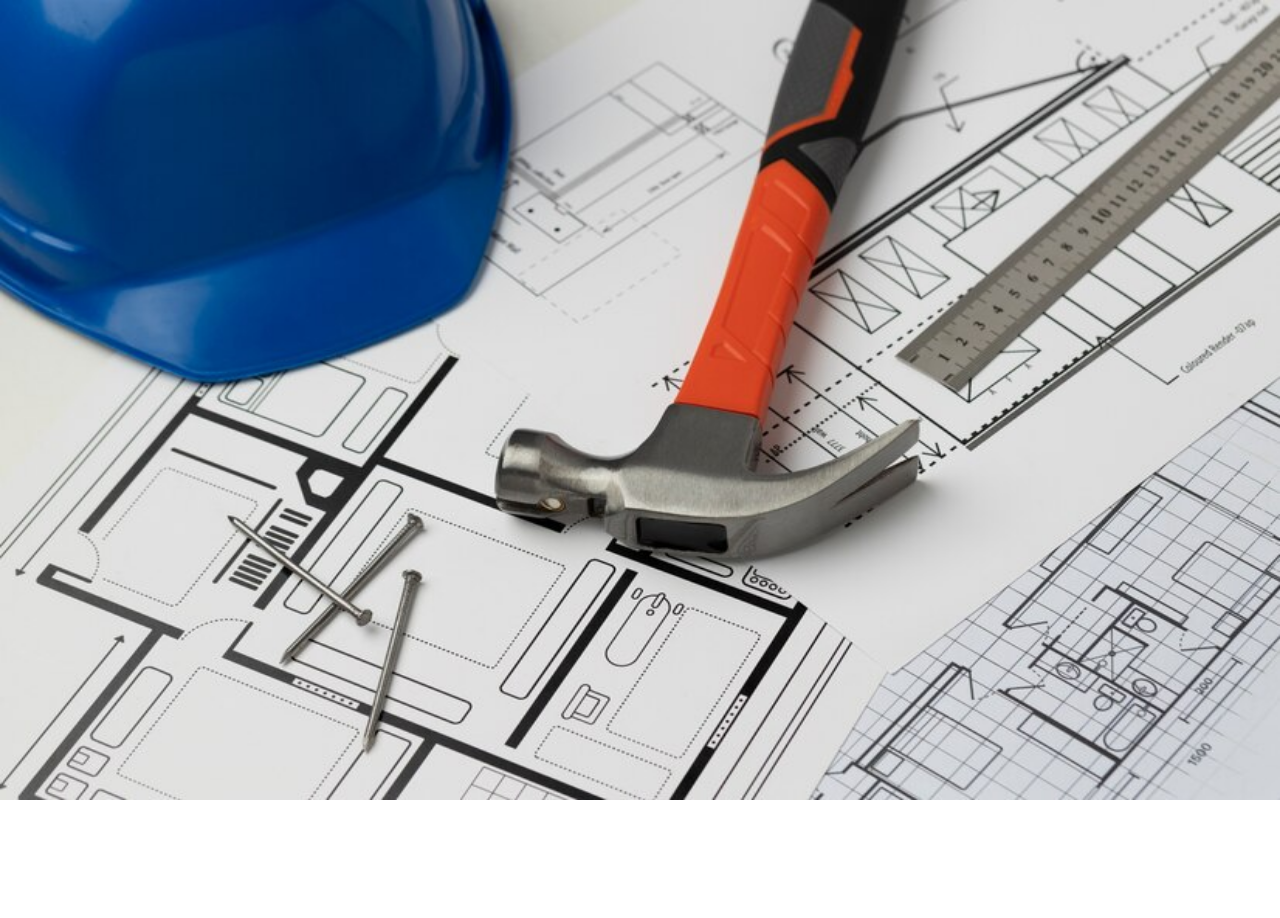
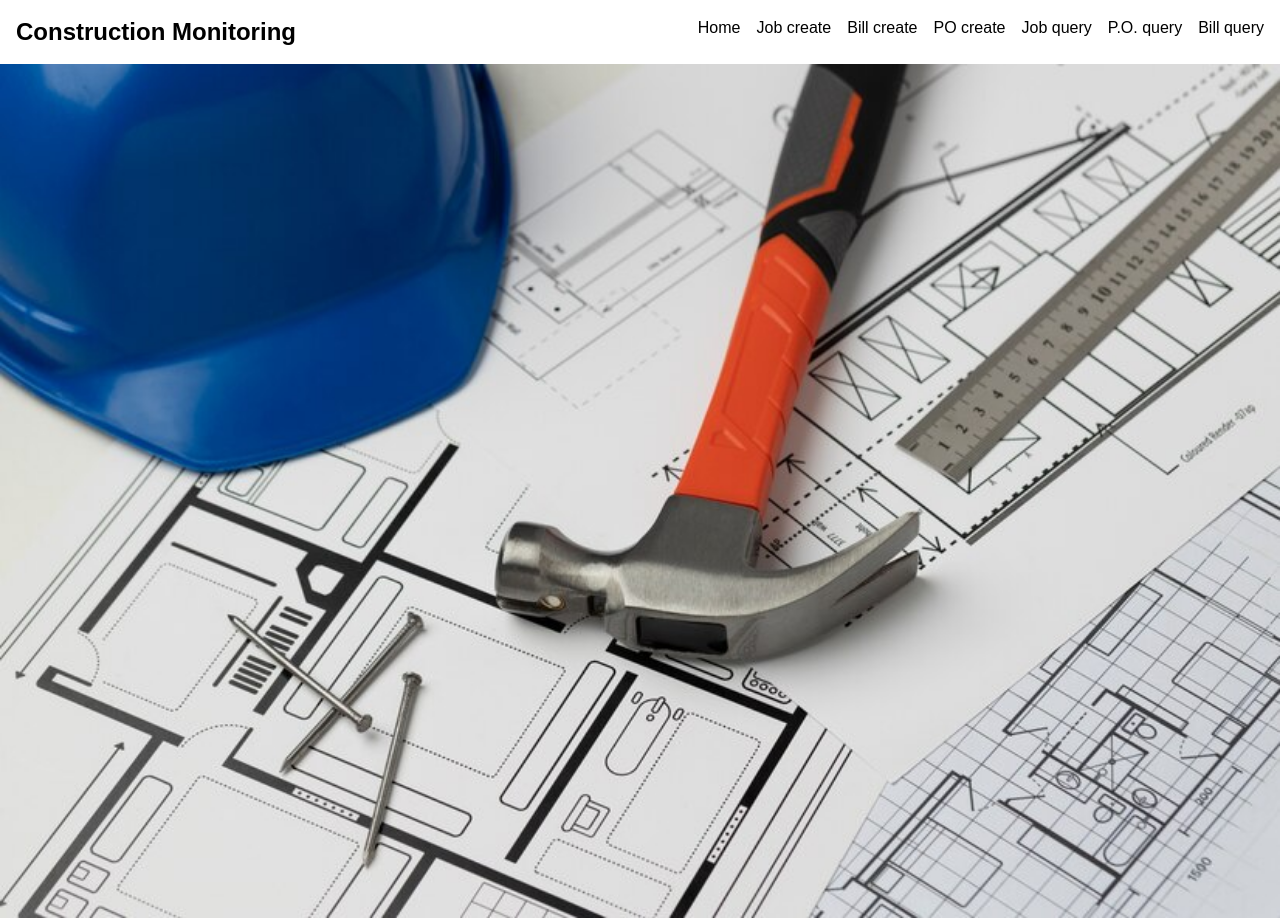
Before and after one commit to cperlovan/buildvercelfront, a Next.js app: page /home in a window 1280 px wide. Before the commit the page ends 800 px from the top, so only its background shows below. Built offline with nearby package versions, Linux system fonts and the light colour scheme.

Commit message:
home image2

```diff
--- a/app/home/page.tsx
+++ b/app/home/page.tsx
@@ -13,7 +13,8 @@ export default function page() {
           className="imacentral"
           src={center.src}
           alt="center"
-          layout="fill"
+          height={600}
+          width={1700}
         />
       </div>
     </div>
--- a/app/page.tsx
+++ b/app/page.tsx
@@ -13,7 +13,8 @@ export default function Home() {
           className="imacentral"
           src={center.src}
           alt="center"
-          layout="fill"
+          height={600}
+          width={1700}
         />
       </div>
     </div>
```
